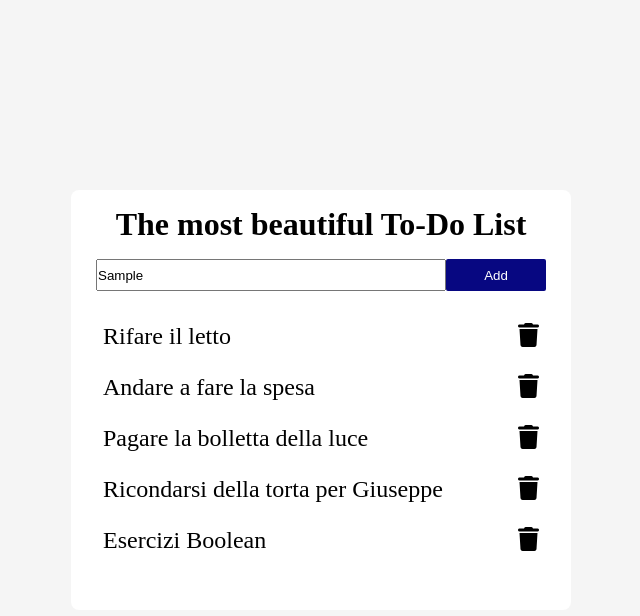
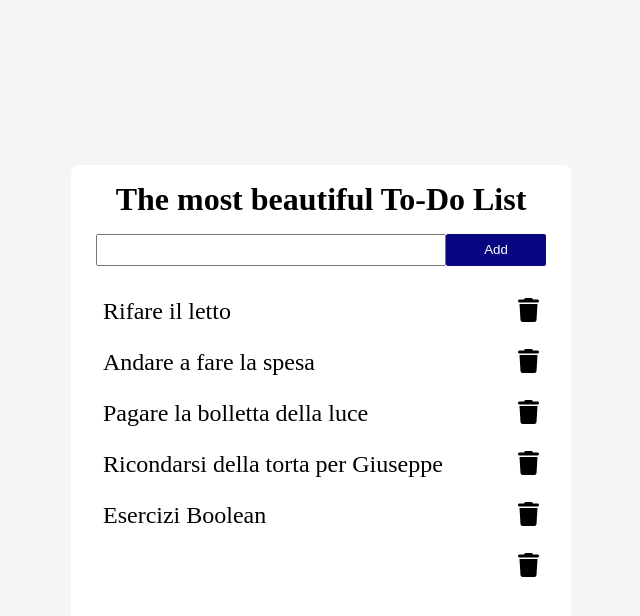
Before and after one commit to Cosimo-Colucci/vue-todolist, a plain HTML site: page index.html in a window 1280 px wide. Both pictures are taken after typing "Sample" into the empty fields and a click on the button "Add". Shown: the whole page, without its empty margins (319-959 px from the left). Drawn offline with nearby package versions, Linux system fonts and the light colour scheme.

Commit message:
test milestone 3  add text from input with a button

```diff
--- a/index.html
+++ b/index.html
@@ -24,8 +24,8 @@
                 </h1>
             </div>
             <div id="app" class="app-container">
-                <input type="text">
-                <button>
+                <input type="text" v-model="item">
+                <button @click="addItem (item)">
                     Add
                 </button>
 
--- a/js/script.js
+++ b/js/script.js
@@ -21,10 +21,15 @@ createApp({
                     done: "false"
                 }
             ],
-
+            item: "",
         }
     },
      methods: {
+
+        addItem (todoItem){
+            this.todoList.push(todoItem);
+            this.item = ""
+        },
 
         removeItem (itemIndex){
             this.todoList.splice(itemIndex, 1);
```
